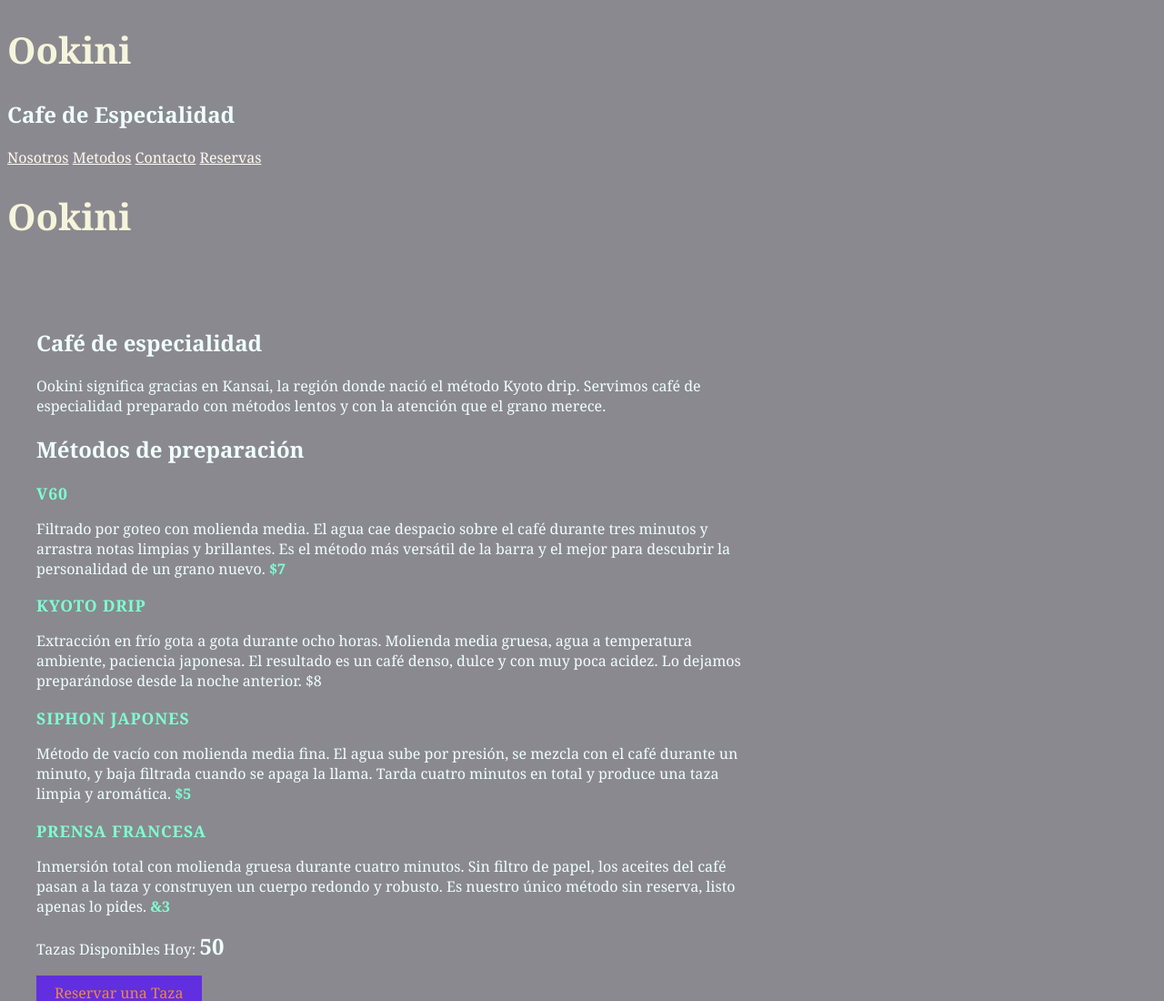
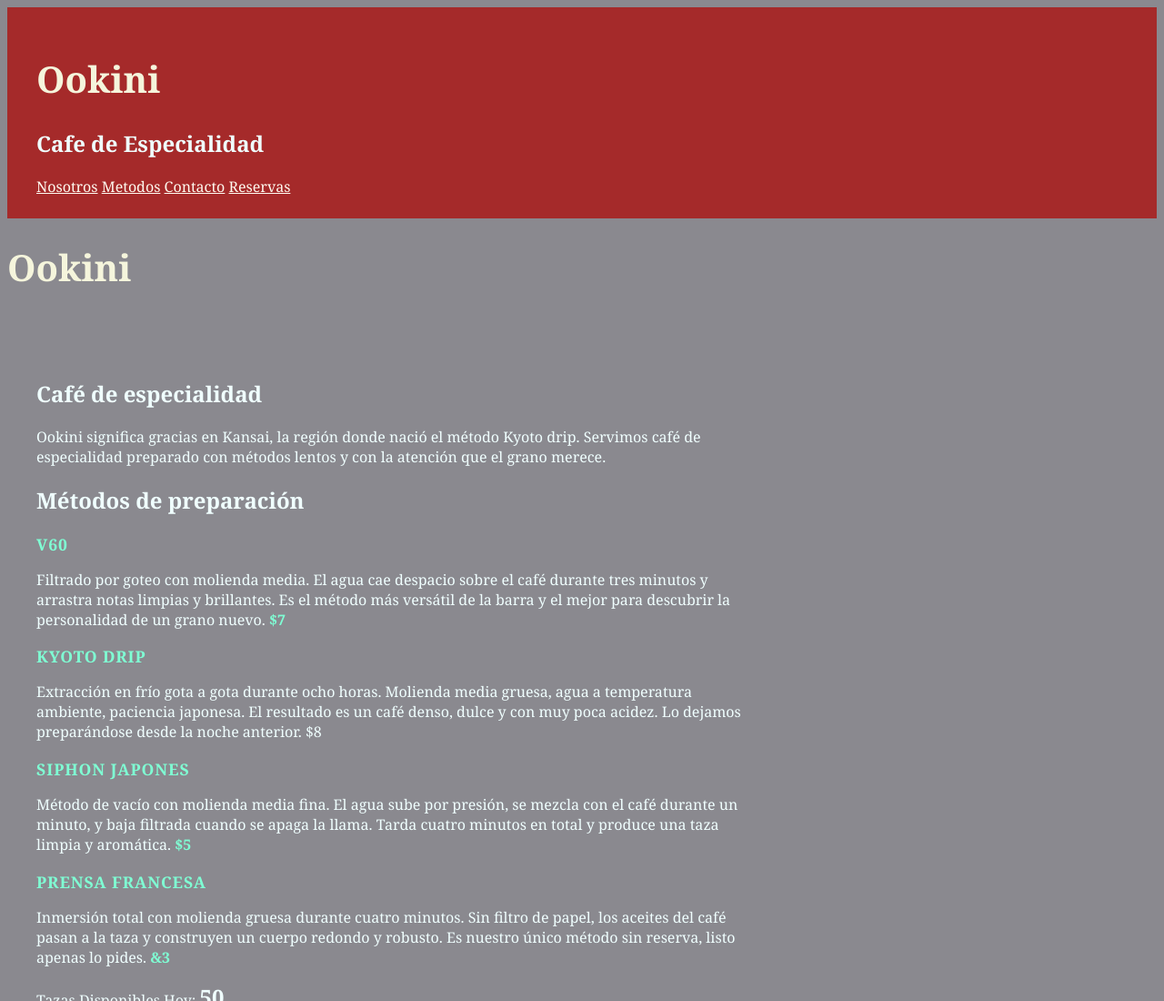
Before and after one commit to tamashiro0820-crypto/ookini, a plain HTML site: page index.html in a window 1280 px wide. Shown: the top 1100 px of the page at 91% size. Drawn offline with Linux system fonts and the light colour scheme.

Commit message:
cambiar el color del header

```diff
--- a/styles.css
+++ b/styles.css
@@ -6,6 +6,11 @@ body{
 h1{
     color: beige;
     font-size: 2.5rem;
+}
+header{
+padding: 1.5rem 2rem;
+border-bottom: 1px saddlebrown;
+background-color: brown;
 }
 nav a{
     color: floralwhite;
```
